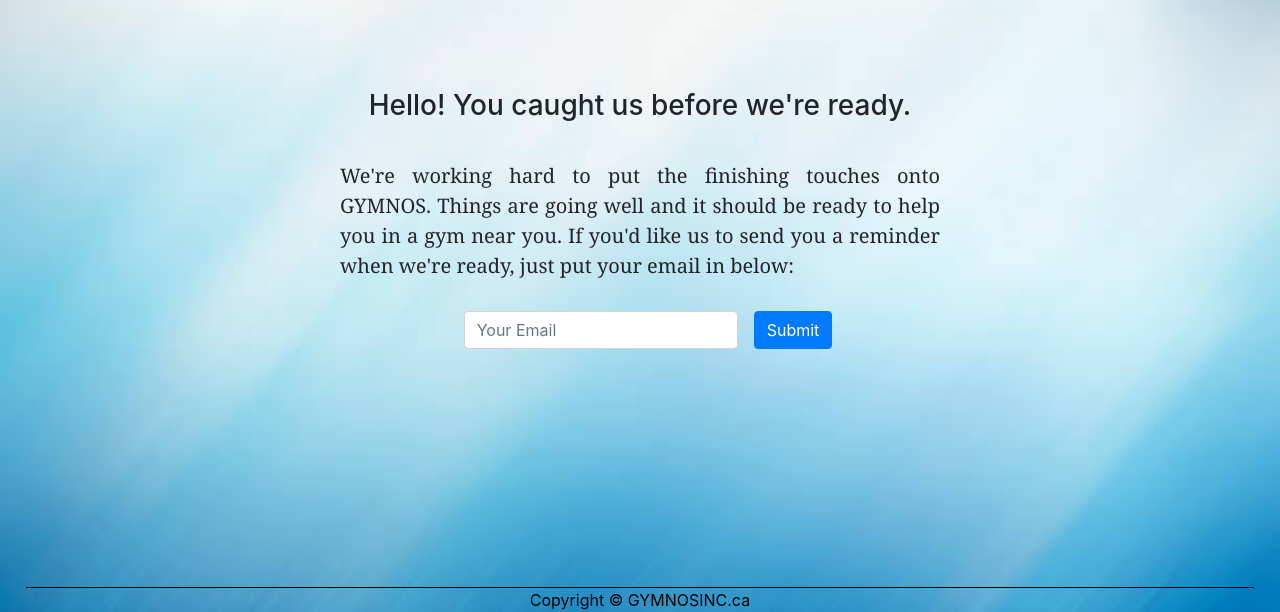
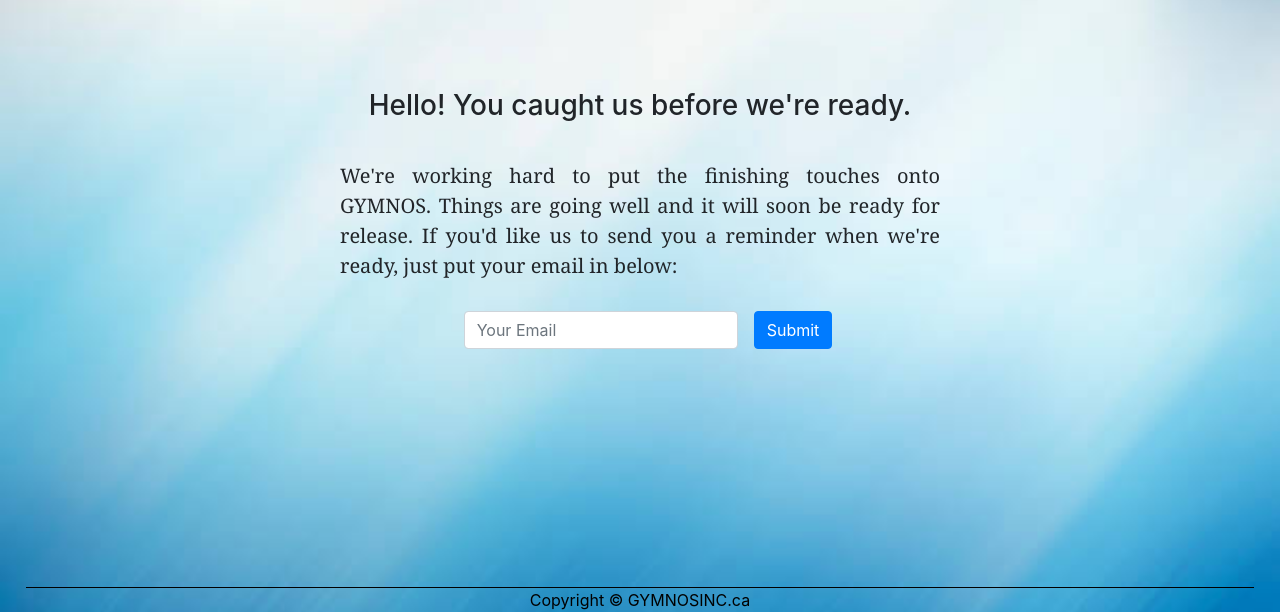
Before and after one commit to Gymnos-AI/LandingPage, a plain HTML site: page contact.html in a window 1280 px wide. Shown: the part 188-800 px from the top of the page. Drawn offline with nearby package versions, Linux system fonts and the light colour scheme.

Commit message:
Update contact.html

```diff
--- a/contact.html
+++ b/contact.html
@@ -35,8 +35,8 @@
 
             <small class="words">
                 We're working hard to put the finishing touches onto GYMNOS.
-                Things are going well and it should be ready to help you in a
-                gym near you. If you'd like us to send you a reminder when we're
+                Things are going well and it will soon be ready for release.
+                If you'd like us to send you a reminder when we're
                 ready, just put your email in below:
             </small>
 
```
